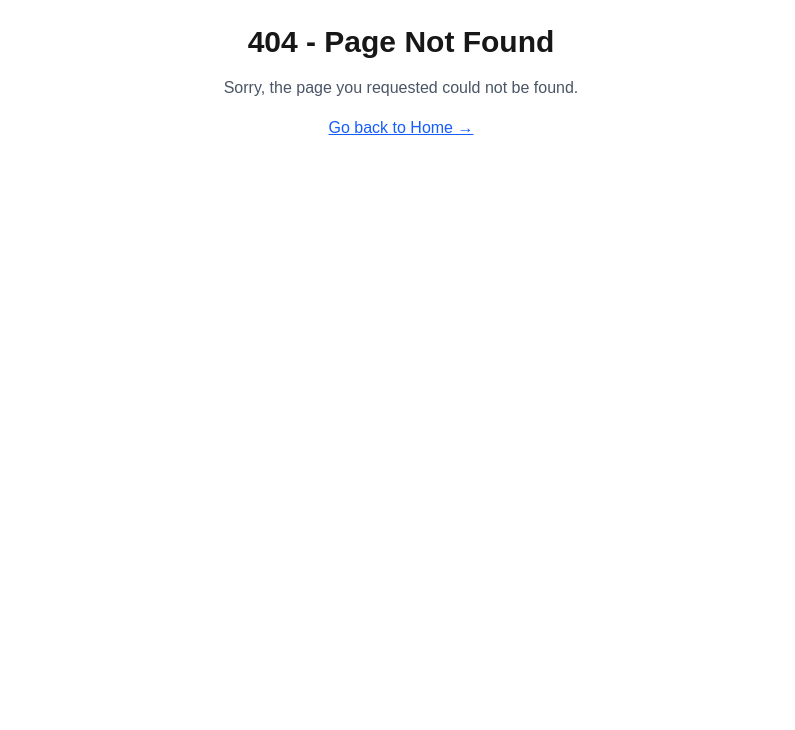
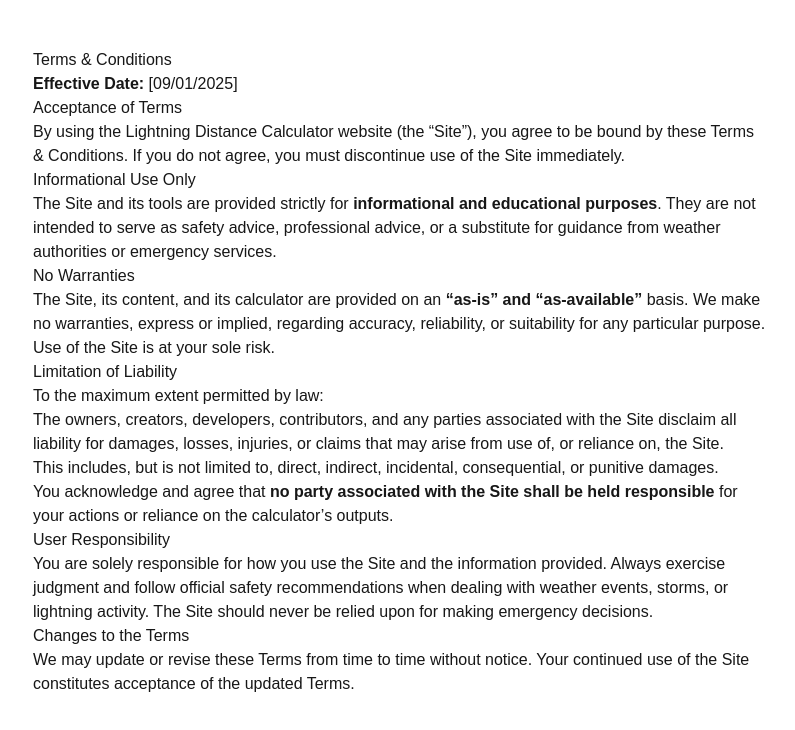
Before and after one commit to CG-App/lightningdistancecalculator, a Next.js app: page /terms in a window 1280 px wide. Before the commit this address had no page. Shown: the top 730 px of the page, without its empty margins (239-1034 px from the left). Built offline with nearby package versions, Linux system fonts and the light colour scheme.

Commit message:
feat: add Terms & Conditions page

```diff
--- /dev/null
+++ b/app/terms/page.tsx
@@ -0,0 +1,72 @@
+import type { Metadata } from "next";
+
+export const metadata: Metadata = {
+  title: "Terms & Conditions",
+  description:
+    "Terms & Conditions for Lightning Distance Calculator. Please read these terms before using the site.",
+};
+
+export default function TermsPage() {
+  return (
+    <main className="mx-auto max-w-3xl px-4 py-12 prose prose-zinc dark:prose-invert">
+      <h1>Terms &amp; Conditions</h1>
+      <p><strong>Effective Date:</strong> [09/01/2025]</p>
+
+      <h2>Acceptance of Terms</h2>
+      <p>
+        By using the Lightning Distance Calculator website (the “Site”), you agree to be bound by
+        these Terms &amp; Conditions. If you do not agree, you must discontinue use of the Site
+        immediately.
+      </p>
+
+      <h2>Informational Use Only</h2>
+      <p>
+        The Site and its tools are provided strictly for <strong>informational and educational
+        purposes</strong>. They are not intended to serve as safety advice, professional advice, or
+        a substitute for guidance from weather authorities or emergency services.
+      </p>
+
+      <h2>No Warranties</h2>
+      <p>
+        The Site, its content, and its calculator are provided on an <strong>“as-is” and
+        “as-available”</strong> basis. We make no warranties, express or implied, regarding
+        accuracy, reliability, or suitability for any particular purpose. Use of the Site is at your
+        sole risk.
+      </p>
+
+      <h2>Limitation of Liability</h2>
+      <p>
+        To the maximum extent permitted by law:
+      </p>
+      <ul>
+        <li>
+          The owners, creators, developers, contributors, and any parties associated with the Site
+          disclaim all liability for damages, losses, injuries, or claims that may arise from use of,
+          or reliance on, the Site.
+        </li>
+        <li>
+          This includes, but is not limited to, direct, indirect, incidental, consequential, or
+          punitive damages.
+        </li>
+      </ul>
+      <p>
+        You acknowledge and agree that <strong>no party associated with the Site shall be held
+        responsible</strong> for your actions or reliance on the calculator’s outputs.
+      </p>
+
+      <h2>User Responsibility</h2>
+      <p>
+        You are solely responsible for how you use the Site and the information provided. Always
+        exercise judgment and follow official safety recommendations when dealing with weather
+        events, storms, or lightning activity. The Site should never be relied upon for making
+        emergency decisions.
+      </p>
+
+      <h2>Changes to the Terms</h2>
+      <p>
+        We may update or revise these Terms from time to time without notice. Your continued use of
+        the Site constitutes acceptance of the updated Terms.
+      </p>
+    </main>
+  );
+}
```
